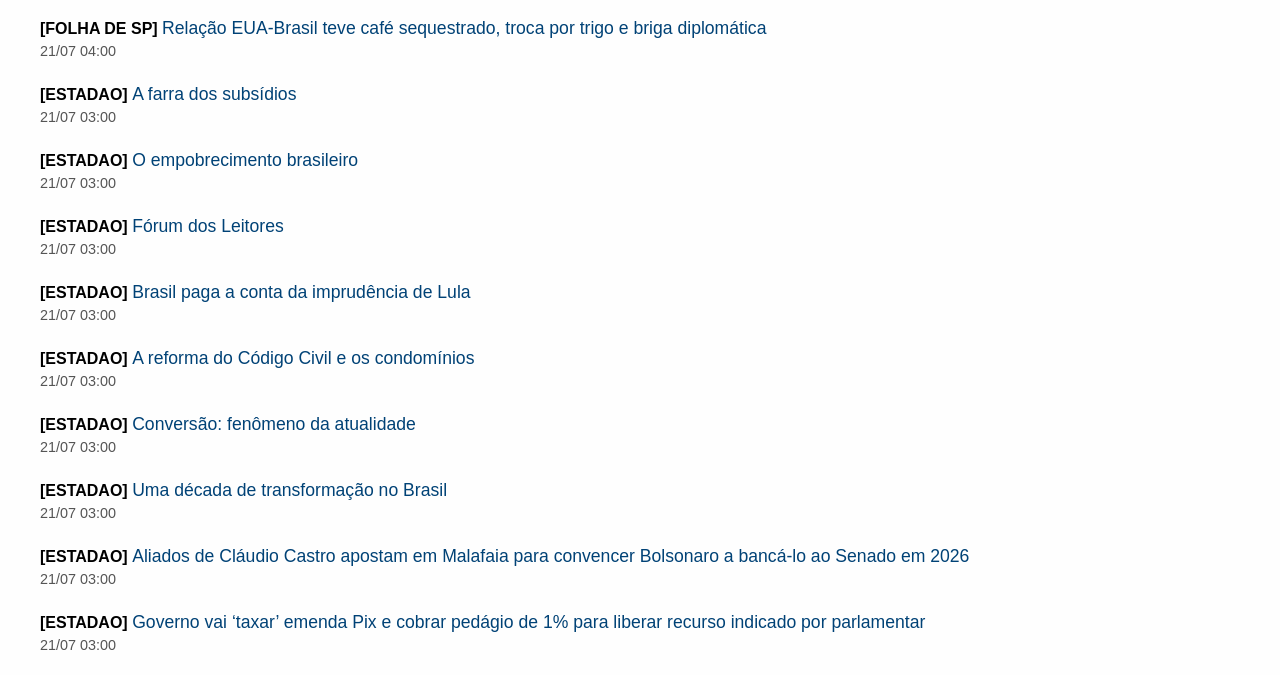
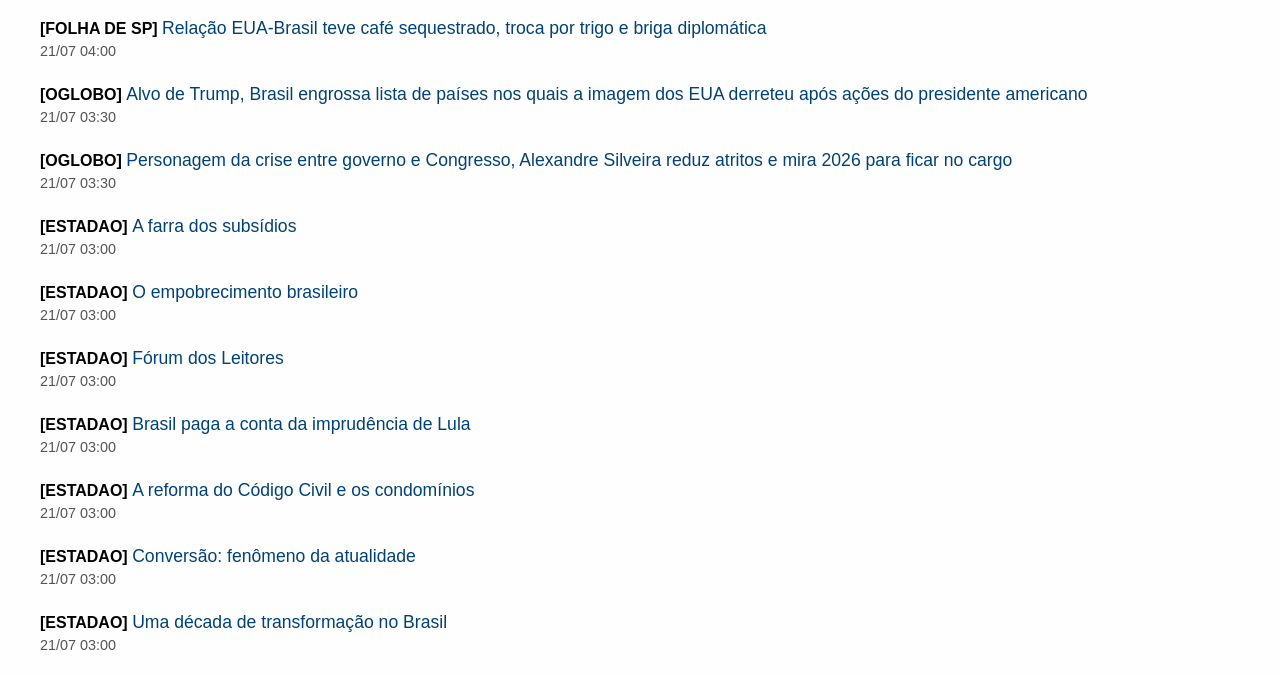
Before and after one commit to fjatahy/noticias-diarias_3, a plain HTML site: page index.html in a window 1280 px wide. Shown: the part 81-756 px from the top of the page. Drawn offline with Linux system fonts and the light colour scheme.

Commit message:
Atualização automática de notícias

```diff
--- a/index.html
+++ b/index.html
@@ -23,6 +23,18 @@
         </div>
 
         <div class="materia">
+            <span class="jornal">[OGLOBO]</span>
+            <a href="https://oglobo.globo.com/politica/noticia/2025/07/21/alvo-de-trump-brasil-engrossa-lista-de-paises-nos-quais-a-imagem-dos-eua-derreteu-apos-acoes-do-presidente-americano.ghtml" class="titulo" target="_blank">Alvo de Trump, Brasil engrossa lista de países nos quais a imagem dos EUA derreteu após ações do presidente americano</a>
+            <div class="data">21/07 03:30</div>
+        </div>
+
+        <div class="materia">
+            <span class="jornal">[OGLOBO]</span>
+            <a href="https://oglobo.globo.com/politica/noticia/2025/07/21/personagem-da-crise-entre-governo-e-congresso-alexandre-silveira-reduz-atritos-e-mira-2026-para-ficar-no-cargo.ghtml" class="titulo" target="_blank">Personagem da crise entre governo e Congresso, Alexandre Silveira reduz atritos e mira 2026 para ficar no cargo</a>
+            <div class="data">21/07 03:30</div>
+        </div>
+
+        <div class="materia">
             <span class="jornal">[ESTADAO]</span>
             <a href="https://www.estadao.com.br/opiniao/a-farra-dos-subsidios/" class="titulo" target="_blank">A farra dos subsídios</a>
             <div class="data">21/07 03:00</div>
```
